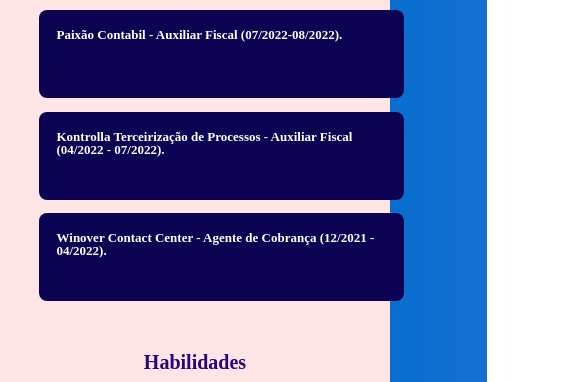
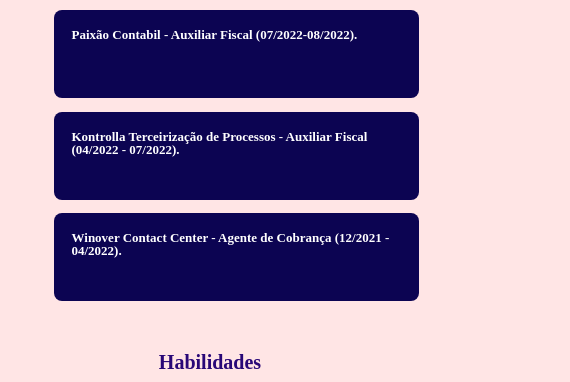
Before and after one commit to YanOckoski/Alura-Include---Suzano, a plain HTML site: page index.html in a window 390 px wide. Shown: the part 1271-1653 px from the top of the page, 570 px wide, since content can reach past the window. Drawn offline with Linux system fonts and the light colour scheme.

Commit message:
Update body.css

```diff
--- a/css/body.css
+++ b/css/body.css
@@ -1,6 +1,6 @@
 @media screen and (max-width:1040px) {
     html, body{
-	margin:-50px 0 ;
+	margin:-50px -90px 0 -75px;
 	padding: 0px ;
  }
 }
```
